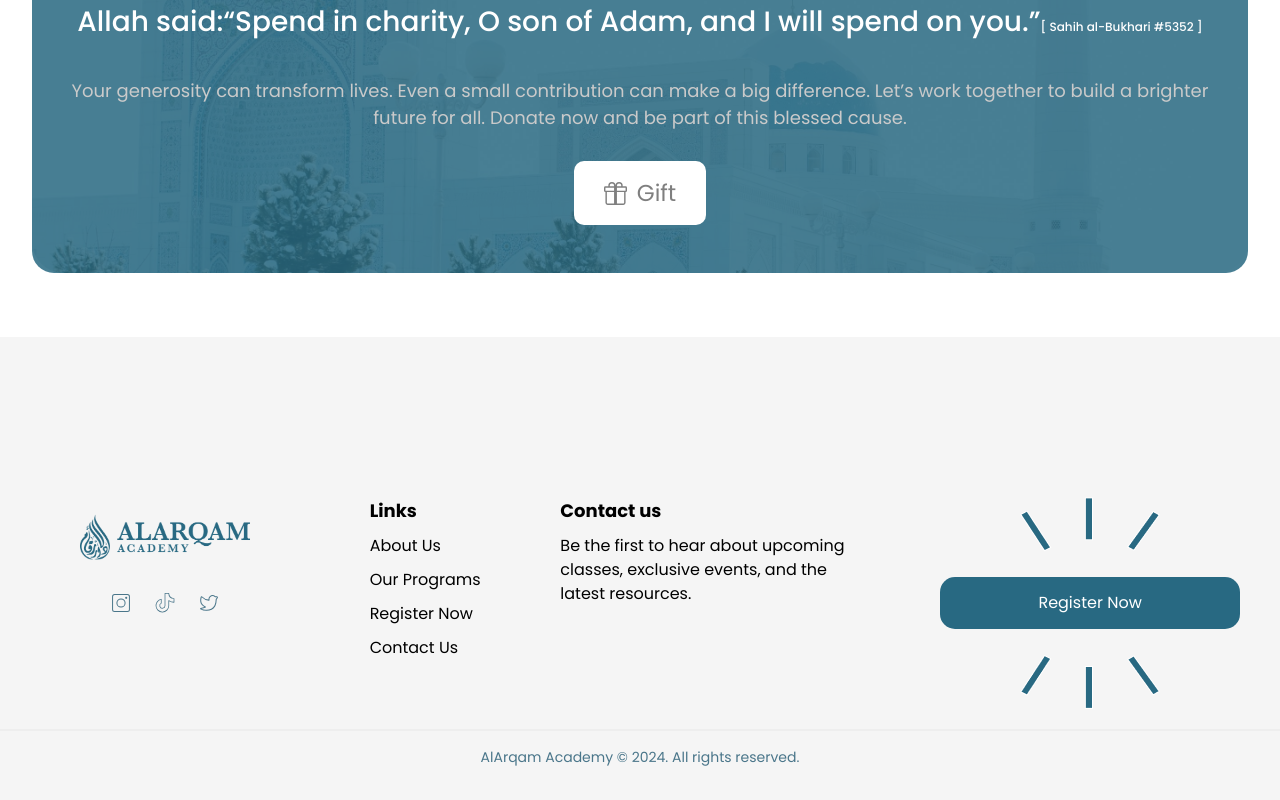
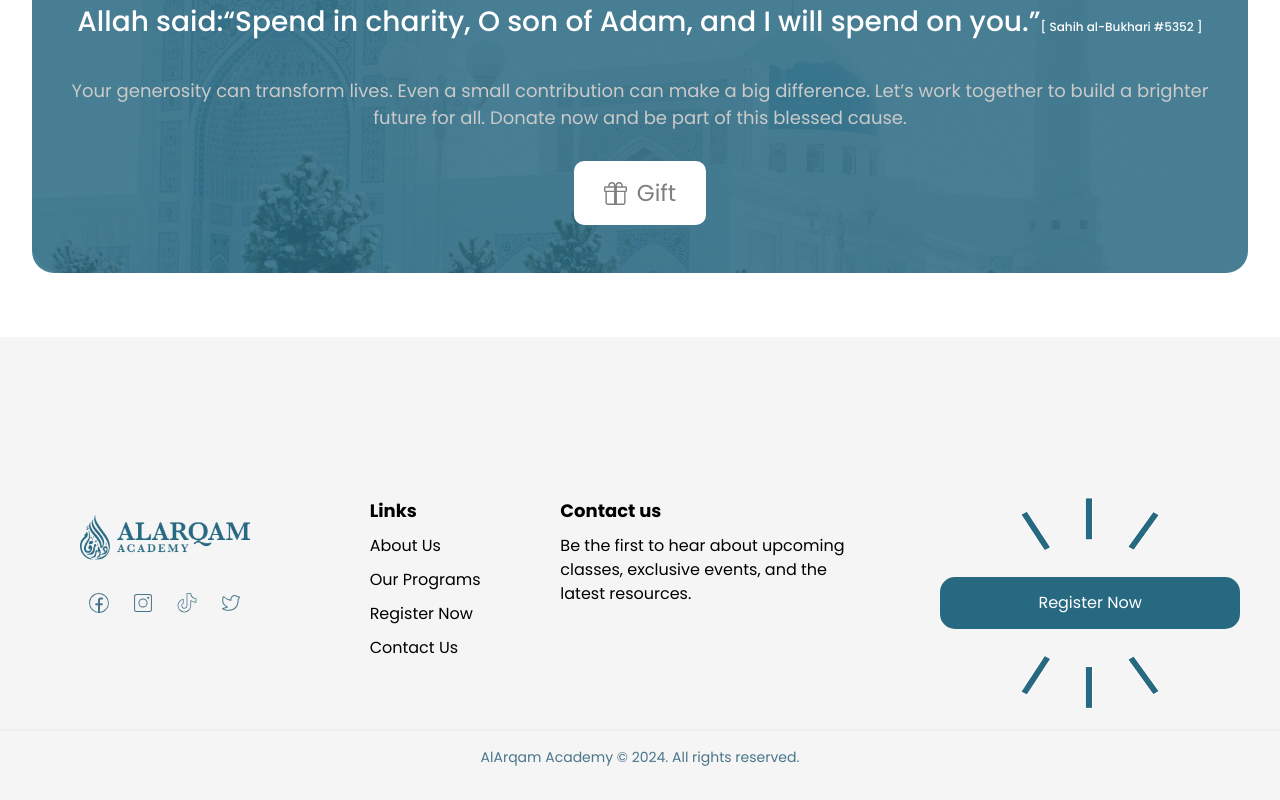
Before and after one commit to Hossam-Elsonbaty/Al-ArqamAcademy, a React (Create React App) app: page / in a window 1280 px wide. Shown: the part 2078-2878 px from the top of the page. Built offline with nearby package versions, Linux system fonts and the light colour scheme.

Commit message:
Update Footer.jsx

```diff
--- a/src/Components/Footer.jsx
+++ b/src/Components/Footer.jsx
@@ -15,7 +15,7 @@ export const Footer = () => {
           <div className="logo-section">
             <img src={Logo} alt="Alarqam Academy Logo" className="logo"/>
             <div className="social-icons">
-              {/* <a href="#"><CiFacebook/></a> */}
+              <a href="https://www.facebook.com/share/16HaeyKdzB/?mibextid=wwXIfr"><CiFacebook/></a>
               <a href="https://www.instagram.com/alarqamacademy_ Instagram"><CiInstagram/></a>
               <a href="https://www.tiktok.com/@alarqam.academy1"><PiTiktokLogoThin/></a>
               <a href="https://x.com/alarqamacademy_?s=11&t=cx4itltsC47Rg9ztmUcK9g"><CiTwitter/></a>
```
